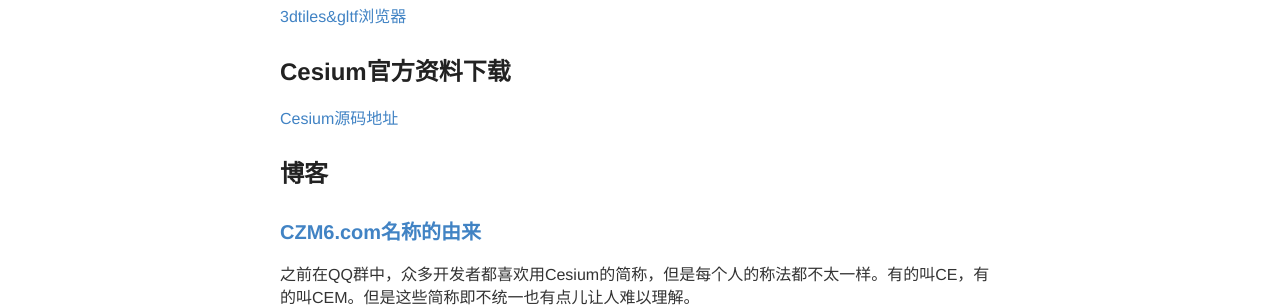
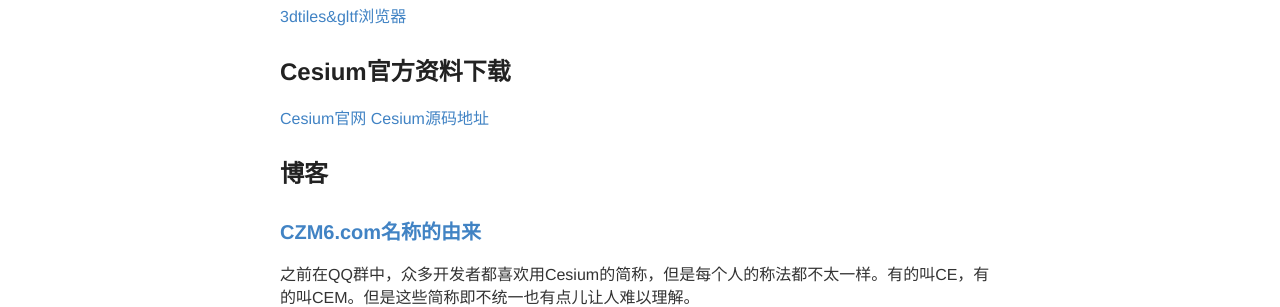
Before and after one commit to vtxf/czm6, a Jekyll site: the page built from index.html, in a window 1280 px wide. Shown: the part 211-518 px from the top of the page. Built offline with Jekyll 4.4.1, drawn with Linux system fonts in a browser that asks for light colours; comment, search, counter and statistics services are not loaded.

Commit message:
继续完善网址

```diff
--- a/index.html
+++ b/index.html
@@ -7,6 +7,7 @@ layout: default
 
 <h1>Cesium官方资料下载</h1>
 <div id="czms">
+    <a href="https://www.cesium.com/" target="blank">Cesium官网</a>
     <a href="https://github.com/AnalyticalGraphicsInc/cesium" target="blank">Cesium源码地址</a>
     <p id=czmlst></p>
 </div>
```
